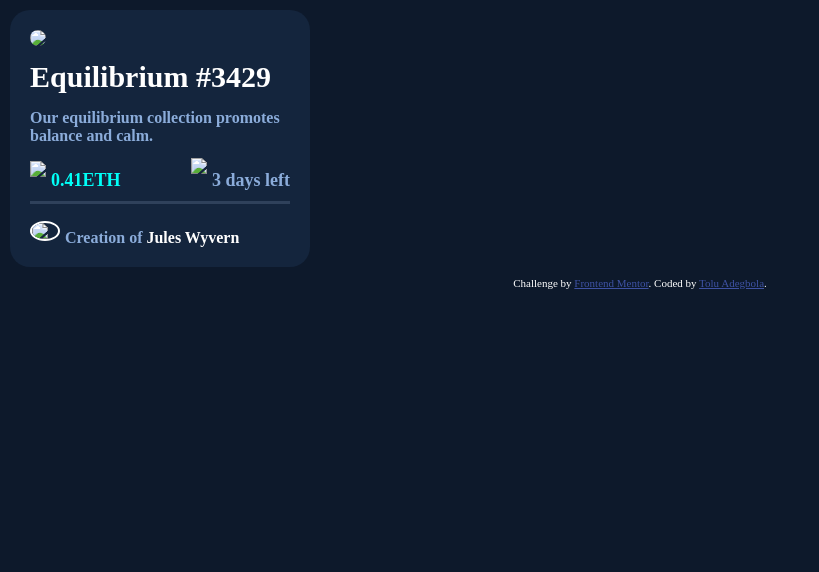
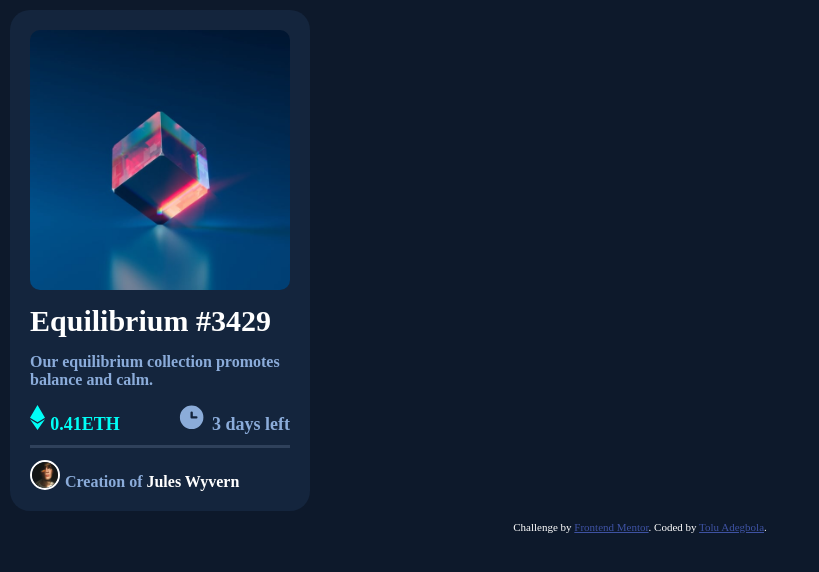
Before and after one commit to Bricker2/Project-1, a plain HTML site: page index.html in a window 1280 px wide. Shown: the whole page, without its empty margins (0-819 px from the left). Drawn offline with Linux system fonts and the light colour scheme.

Commit message:
Update index.html

```diff
--- a/index.html
+++ b/index.html
@@ -25,22 +25,22 @@
 
 <body>
 <div class="box">
-  <img src="images/image-equilibrium.jpg" class="first-image">
+  <img src="./image-equilibrium.jpg" class="first-image">
   <h1>Equilibrium #3429</h1>
   <p>Our equilibrium collection promotes balance and calm.</p>
   <div class="sides">
     <div class="left">
-      <img src="images/icon-ethereum.svg">
+      <img src="./icon-ethereum.svg">
       <p>0.41ETH</p>
     </div>
     <div class="right">
-      <img src="images/icon-clock.svg">
+      <img src="./icon-clock.svg">
       <p>3 days left</p>
     </div>
   </div>
   <hr>
   <div class="bottom">
-    <img src="images/image-avatar.png">
+    <img src="./image-avatar.png">
     <p>Creation of <span>Jules Wyvern</span></p>
   </div>
 </div>
```
